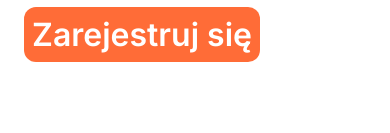
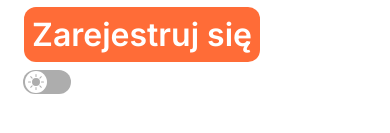
Before and after one commit to patgrajkowski/helply, a React (Create React App) app: page / in a window 390 px wide. Both pictures are taken after a click on the icon 32 px from the left and 36 px from the top of the page. Shown: the part 255-388 px from the top of the page. Built offline with nearby package versions, Linux system fonts and the light colour scheme.

Commit message:
added dark mode and register form

```diff
--- a/src/components/NavBar/DesktopNavBar.js
+++ b/src/components/NavBar/DesktopNavBar.js
@@ -29,7 +29,7 @@ const DesktopNavBar = ({ theme }) => {
             type='checkbox'
             id='switch'
             className={styles.toggle}
-            onClick={themeContext.changeTheme}
+            onChange={themeContext.changeTheme}
             checked={theme !== 'light'}
           />
           <label htmlFor='switch' className={styles.toggle__label}></label>
--- a/src/components/NavBar/MobileNavBar.js
+++ b/src/components/NavBar/MobileNavBar.js
@@ -1,10 +1,14 @@
-import React, { useState } from 'react';
+import React, { useContext, useState } from 'react';
 import { CgMenu, CgClose } from 'react-icons/cg';
 import styles from './MobileNavBar.module.css';
 import logo from '../../images/logo.svg';
 import { NavLink } from 'react-router-dom';
+import { IoMdMoon } from 'react-icons/io';
+import { BsSunFill } from 'react-icons/bs';
+import ThemeContext from '../../store/ThemeContext';
 const MobileNavBar = ({ theme }) => {
   const [menuOpen, setMenuOpen] = useState(false);
+  const themeContext = useContext(ThemeContext);
   const openMenu = () => {
     setMenuOpen(true);
   };
@@ -107,6 +111,33 @@ const MobileNavBar = ({ theme }) => {
                 </NavLink>
               </li>
             </span>
+            <li className={styles.toggle__wrapper}>
+              <input
+                type='checkbox'
+                id='switch'
+                className={styles.toggle}
+                onChange={themeContext.changeTheme}
+                checked={theme !== 'light'}
+              />
+              <label htmlFor='switch' className={styles.toggle__label}></label>
+              {theme === 'light' ? (
+                <BsSunFill
+                  className={`${styles['toggle__icon-light']}`}
+                  onClick={() => {
+                    document.getElementById('switch').checked = true;
+                    themeContext.changeTheme();
+                  }}
+                />
+              ) : (
+                <IoMdMoon
+                  className={`${styles['toggle__icon-dark']}`}
+                  onClick={() => {
+                    document.getElementById('switch').checked = false;
+                    themeContext.changeTheme();
+                  }}
+                />
+              )}
+            </li>
           </ul>
         </nav>
       )}
--- a/src/components/NavBar/MobileNavBar.module.css
+++ b/src/components/NavBar/MobileNavBar.module.css
@@ -80,3 +80,61 @@
 .login__button-dark {
   color: white;
 }
+.toggle {
+  height: 0;
+  width: 0;
+  visibility: hidden;
+}
+
+.toggle__label {
+  cursor: pointer;
+  width: 3rem;
+  height: 1.5rem;
+  background: #adadad;
+  display: block;
+  border-radius: 1rem;
+  position: relative;
+}
+
+.toggle__label:after {
+  content: '';
+  text-indent: -9999px;
+  position: absolute;
+  top: 1px;
+  left: 2px;
+  width: 1.4rem;
+  height: 1.4rem;
+  background: #fff;
+  border-radius: 100%;
+  transition: 0.3s;
+}
+
+.toggle:checked + label:after {
+  left: calc(100% - 2px);
+  transform: translateX(-100%);
+  background: #202020;
+}
+.toggle:checked + label {
+  background: #adadad;
+}
+
+.toggle__label:active:after {
+  width: 1.7rem;
+}
+.toggle__icon-light {
+  margin-left: -2.7rem;
+  z-index: 2;
+  color: #adadad;
+  cursor: pointer;
+}
+.toggle__icon-dark {
+  margin-left: -1.3rem;
+  z-index: 2;
+  color: #adadad;
+  cursor: pointer;
+}
+.toggle__wrapper {
+  padding-left: 1rem;
+  display: flex;
+  align-items: center;
+}
```
